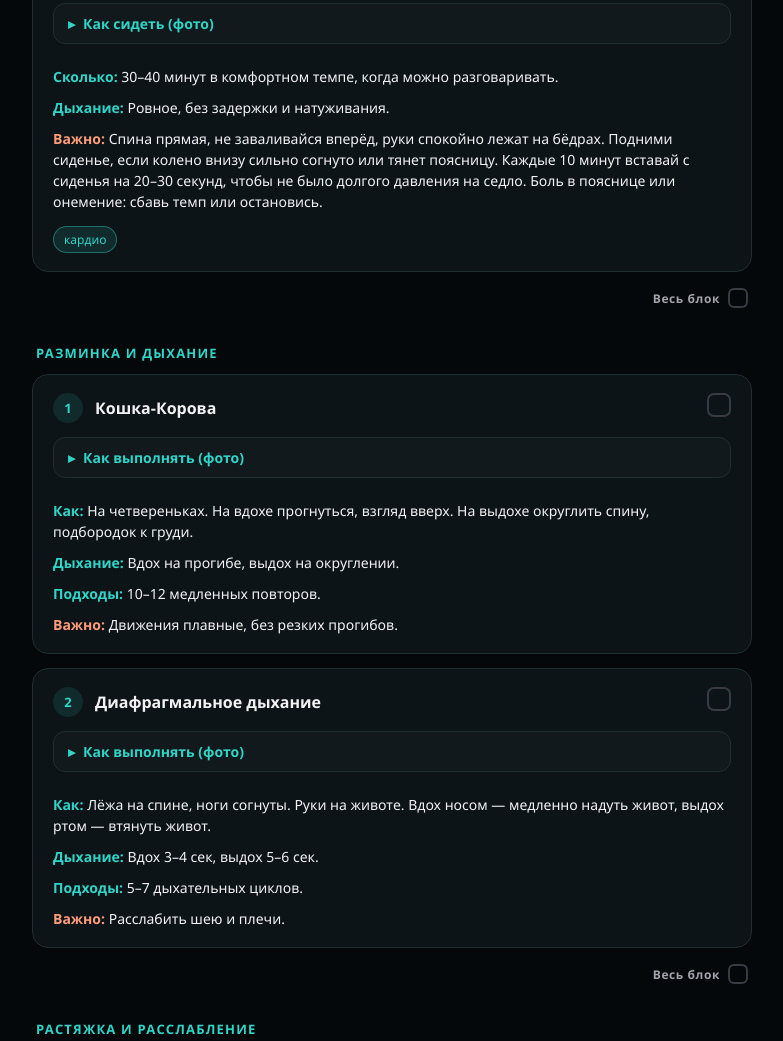
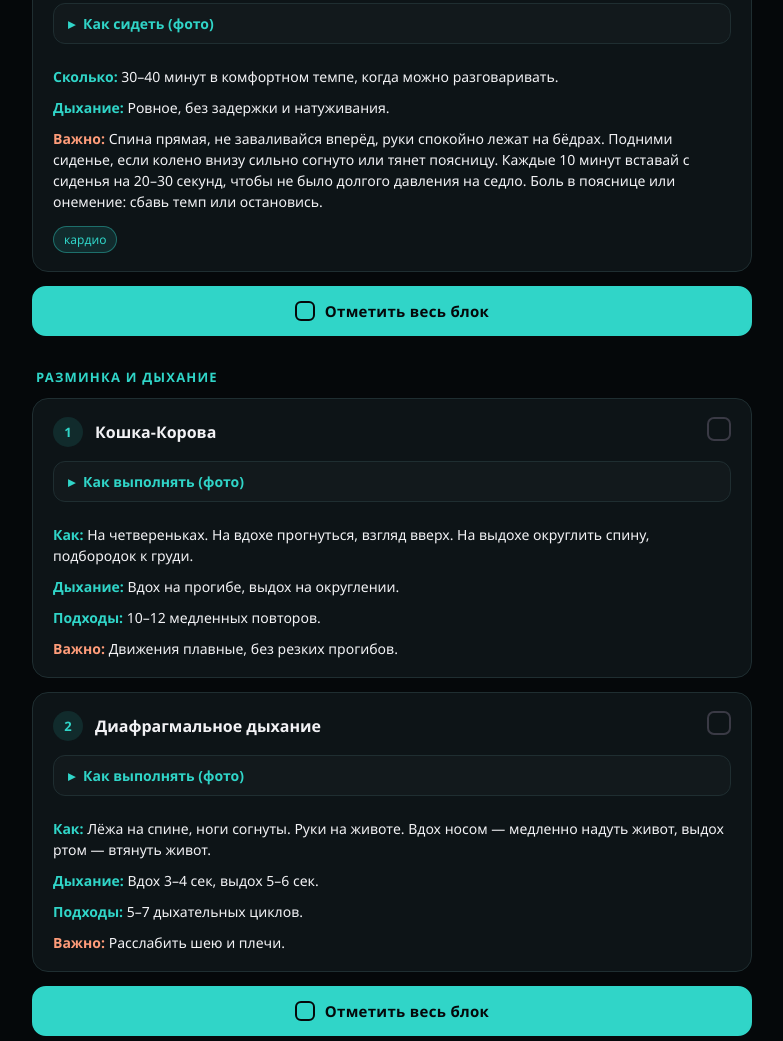
Before and after one commit to SofaLeya/uprazhneniya, a plain HTML site: page index.html in a window 1280 px wide. Shown: the part 820-1861 px from the top of the page, without its empty margins (248-1031 px from the left). Drawn offline with Linux system fonts and the light colour scheme.

Commit message:
Кнопка «Весь блок» на всю ширину, бирюзовая
Co-Authored-By: Claude Opus 5.5 <noreply@anthropic.com>
Claude-Session: https://claude.ai/code/session_01NLXhvFQgh1utWCFdHDFcYd

```diff
--- a/index.html
+++ b/index.html
@@ -75,20 +75,23 @@
     font-weight: 600;
   }
   .group-title:first-of-type{ margin-top: 8px; }
-  .group-foot{ display:flex; justify-content:flex-end; margin:-2px 4px 0; }
+  .group-foot{ margin:2px 0 0; }
   .gall{
-    display:inline-flex; align-items:center; gap:8px; flex-shrink:0;
-    background:none; border:0; padding:4px 0; margin:0; font:inherit;
-    font-size:12px; letter-spacing:.6px; text-transform:none; font-weight:600;
-    color:var(--text-dim); cursor:pointer;
+    width:100%; display:flex; align-items:center; justify-content:center; gap:10px;
+    background:var(--accent); border:2px solid var(--accent); border-radius:14px;
+    padding:13px 16px; margin:0; font:inherit; font-size:15px; font-weight:700; letter-spacing:.3px;
+    color:#05080a; cursor:pointer; transition:background .2s ease, color .2s ease, transform .1s ease;
+    -webkit-tap-highlight-color:transparent;
   }
+  .gall:active{ transform:scale(.98); }
   .gall .gbox{
-    width:20px; height:20px; border-radius:6px; border:2px solid #3a3a45;
+    width:20px; height:20px; border-radius:6px; border:2px solid #05080a;
     display:flex; align-items:center; justify-content:center; transition:all .2s ease;
   }
-  .gall.on .gbox, .gall.mix .gbox{ background:var(--done); border-color:var(--done); }
-  .gall.on .gbox::after{ content:"✓"; color:#0a0a0d; font-size:12px; font-weight:900; }
-  .gall.mix .gbox::after{ content:""; width:10px; height:2.5px; background:#0a0a0d; border-radius:2px; }
+  .gall.on, .gall.mix{ background:var(--accent-soft); color:var(--accent); }
+  .gall.on .gbox, .gall.mix .gbox{ background:var(--accent); border-color:var(--accent); }
+  .gall.on .gbox::after{ content:"✓"; color:#05080a; font-size:12px; font-weight:900; }
+  .gall.mix .gbox::after{ content:""; width:10px; height:2.5px; background:#05080a; border-radius:2px; }
   .gall:focus-visible{ outline:2px solid var(--accent); outline-offset:2px; }
 
   .card{
@@ -721,6 +724,7 @@ function refreshGroups(){
     const on = cs.length>0 && k===cs.length, mix = k>0 && !on;
     b.classList.toggle('on', on); b.classList.toggle('mix', mix);
     b.setAttribute('aria-checked', mix ? 'mixed' : String(on));
+    b.querySelector('.gt').textContent = on ? 'Блок выполнен' : 'Отметить весь блок';
   });
 }
 function toggleGroup(t){
@@ -732,7 +736,7 @@ document.querySelectorAll('.group-title').forEach(t => {
   const b = document.createElement('button');
   b.type = 'button'; b.className = 'gall'; b.setAttribute('role','checkbox'); b.setAttribute('aria-checked','false');
   b.setAttribute('aria-label','Отметить весь блок: '+t.textContent.trim());
-  b.innerHTML = 'Весь блок<span class="gbox"></span>';
+  b.innerHTML = '<span class="gbox"></span><span class="gt">Отметить весь блок</span>';
   b.addEventListener('click', () => toggleGroup(t));
   const f = document.createElement('div'); f.className = 'group-foot'; f.append(b);
   t._foot = f; t.after(f);
--- a/sw.js
+++ b/sw.js
@@ -1,5 +1,5 @@
 // Офлайн-режим: оболочка и картинки кэшируются; страница и скрипты обновляются из сети, когда она есть.
-var V='back-v20';
+var V='back-v21';
 var CORE=["./", "index.html", "anim.js", "coach.js", "tgbk.js", "ydsync.js", "manifest.webmanifest", "icon-192.png", "icon-512.png", "apple-touch-icon.png", "favicon-32.png", "icon.svg", "gif/ph-1-1.webp", "gif/ph-30-1.webp", "gif/ph-1-2.webp", "gif/ph-10-1.webp", "gif/ph-10-2.webp", "gif/ph-12-1.webp", "gif/ph-12-2.webp", "gif/ph-14-1.webp", "gif/ph-14-2.webp", "gif/ph-16-1.webp", "gif/ph-16-2.webp", "gif/ph-17-1.webp", "gif/ph-17-2.webp", "gif/ph-18-1.webp", "gif/ph-18-2.webp", "gif/ph-19-1.webp", "gif/ph-19-2.webp", "gif/ph-2-1.webp", "gif/ph-2-2.webp", "gif/ph-20-1.webp", "gif/ph-21-1.webp", "gif/ph-21-2.webp", "gif/ph-23-1.webp", "gif/ph-23-2.webp", "gif/ph-24-1.webp", "gif/ph-24-2.webp", "gif/ph-4-1.webp", "gif/ph-4-2.webp", "gif/ph-6-1.webp", "gif/ph-6-2.webp", "gif/ph-8-1.webp", "gif/ph-8-2.webp"];
 self.addEventListener('install',function(e){
   e.waitUntil(caches.open(V).then(function(c){return c.addAll(CORE);}).then(function(){return self.skipWaiting();}));
```
